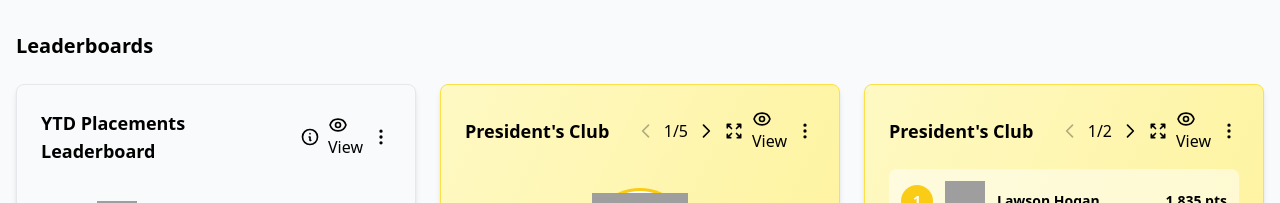
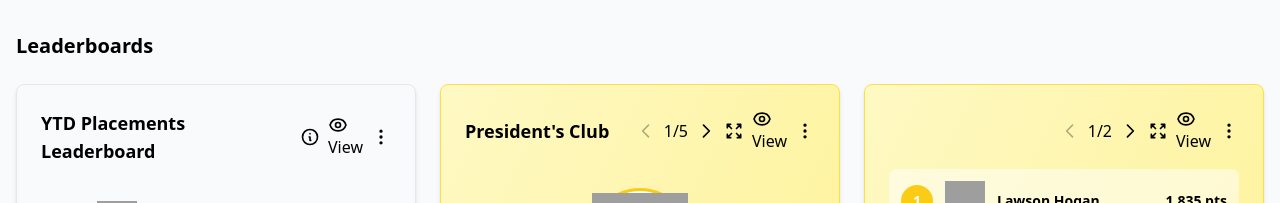
Before and after one commit to ah682/commission-dashboard, a React (Vite) app: page / in a window 1280 px wide. Shown: the part 2799-3002 px from the top of the page. Built offline with nearby package versions, Linux system fonts and the light colour scheme; grey boxes are pictures that could not be loaded.

Commit message:
refactor: remove title and right-align President's Club controls

```diff
--- a/src/components/Leaderboards/PresidentClubLeaderboard.tsx
+++ b/src/components/Leaderboards/PresidentClubLeaderboard.tsx
@@ -68,8 +68,7 @@ const PresidentClubLeaderboard = ({ allUsers, highlightedUserId }: PresidentClub
     <div className="card bg-gradient-to-br from-yellow-100 to-yellow-200 shadow-md rounded-lg border border-yellow-300">
       <div className="card-body p-6">
         {/* Header */}
-        <div className="flex items-center justify-between mb-4">
-          <h3 className="text-lg font-bold text-neutral">President's Club</h3>
+        <div className="flex items-center justify-end mb-4">
           <div className="flex items-center gap-2">
             <button
               onClick={handlePrevPage}
```
